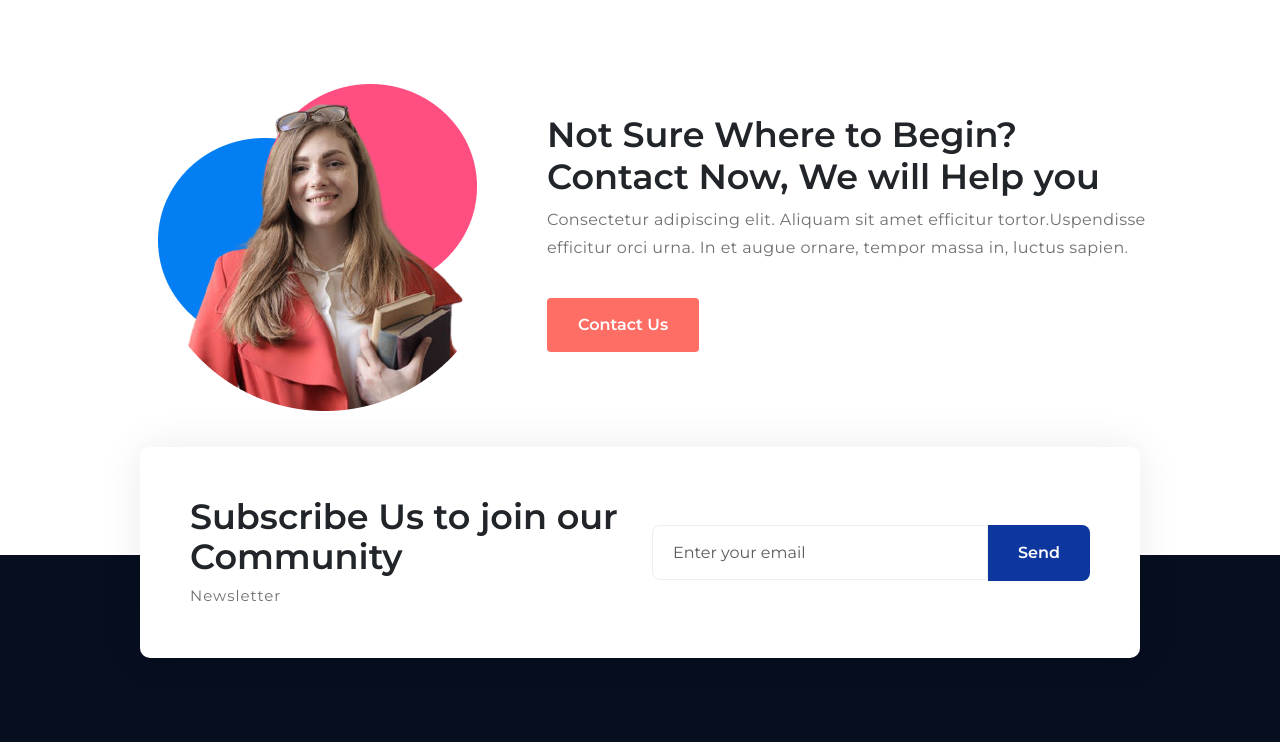
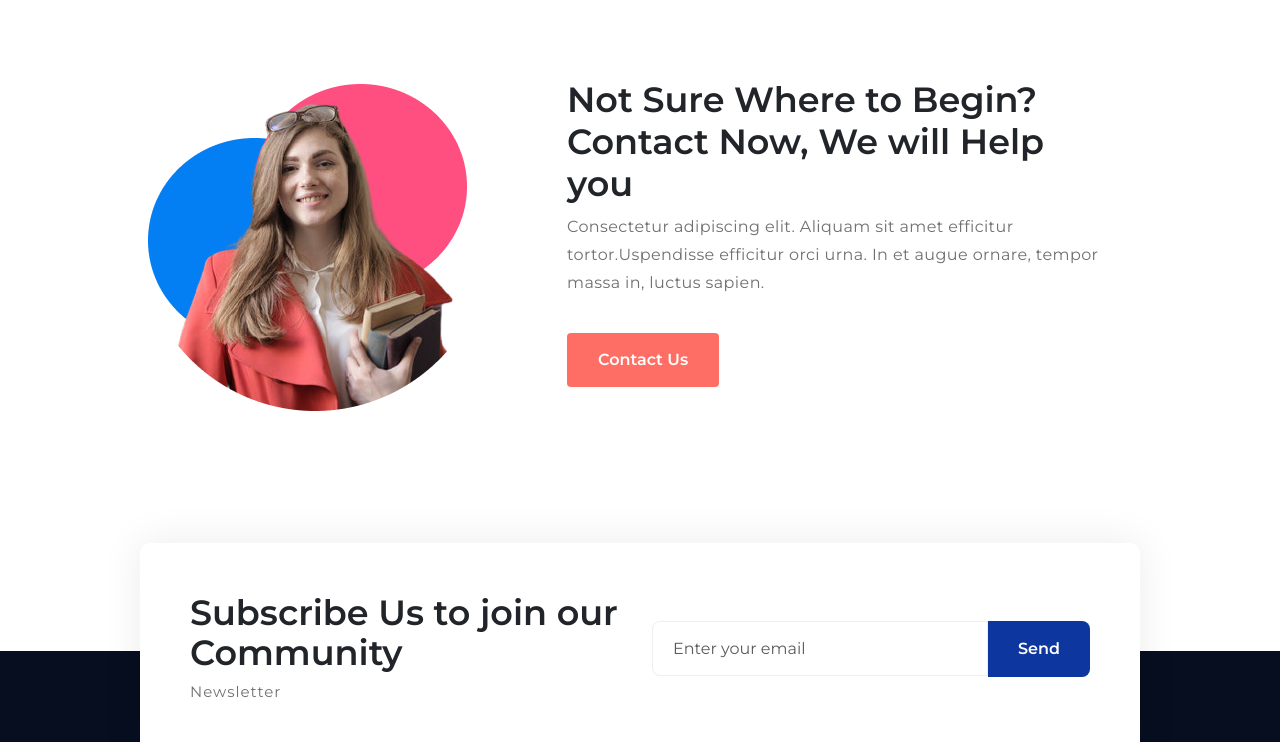
Before and after one commit to KhaiTrn/BC76_Studious, a plain HTML site: page index.html in a window 1280 px wide. Shown: the part 4012-4754 px from the top of the page. Drawn offline with nearby package versions, Linux system fonts and the light colour scheme; a script that the page names is missing.

Commit message:
add ContactUs section

```diff
--- a/css/style.css
+++ b/css/style.css
@@ -1058,10 +1058,20 @@ align-items: center;
 justify-content: space-between;
 }
 
+.contact_left {
+  margin: auto;
+  text-align: center;
+}
+
 
 .contact_left img {
   max-width: 100%;
-  margin: 0 58px;
+  margin: auto;
+}
+
+.contact_right_container {
+  padding-left: 20px;
+  padding-right:97px;
 }
 .contact_right button {
   background-color: #ff6e65;
--- a/index.html
+++ b/index.html
@@ -497,13 +497,14 @@
     <!-- Instructors END -->
 
     <!-- Contact Us Start  -->
-    <section class="Contact">
-      <div class="container py-5">
-        <div class="Contact_content ">
+    <section class="Contact pb-5">
+      <div class="container py-5 mb-5">
+        <div class="Contact_content">
           <div class="contact_left col-lg-5 px-2">
             <img src="./img/image.png" alt="">
           </div>
-          <div class="contact_right">
+          <div class="contact_right col-lg-7 pr-lg-5">
+            <div class="contact_right_container">
               <h3>Not Sure Where to Begin? <br>
                 Contact Now, We will Help you</h3>
               <p>Consectetur adipiscing elit. Aliquam sit amet efficitur tortor.Uspendisse efficitur orci urna. In et
@@ -512,6 +513,7 @@
               </p>
               <button class="btn-sm btn text-white">
                 <a href="#">Contact Us</a></button>
+            </div>
           </div>
         </div>
       </div>
```
Lines whose indentation alone changed are shown as unchanged.
